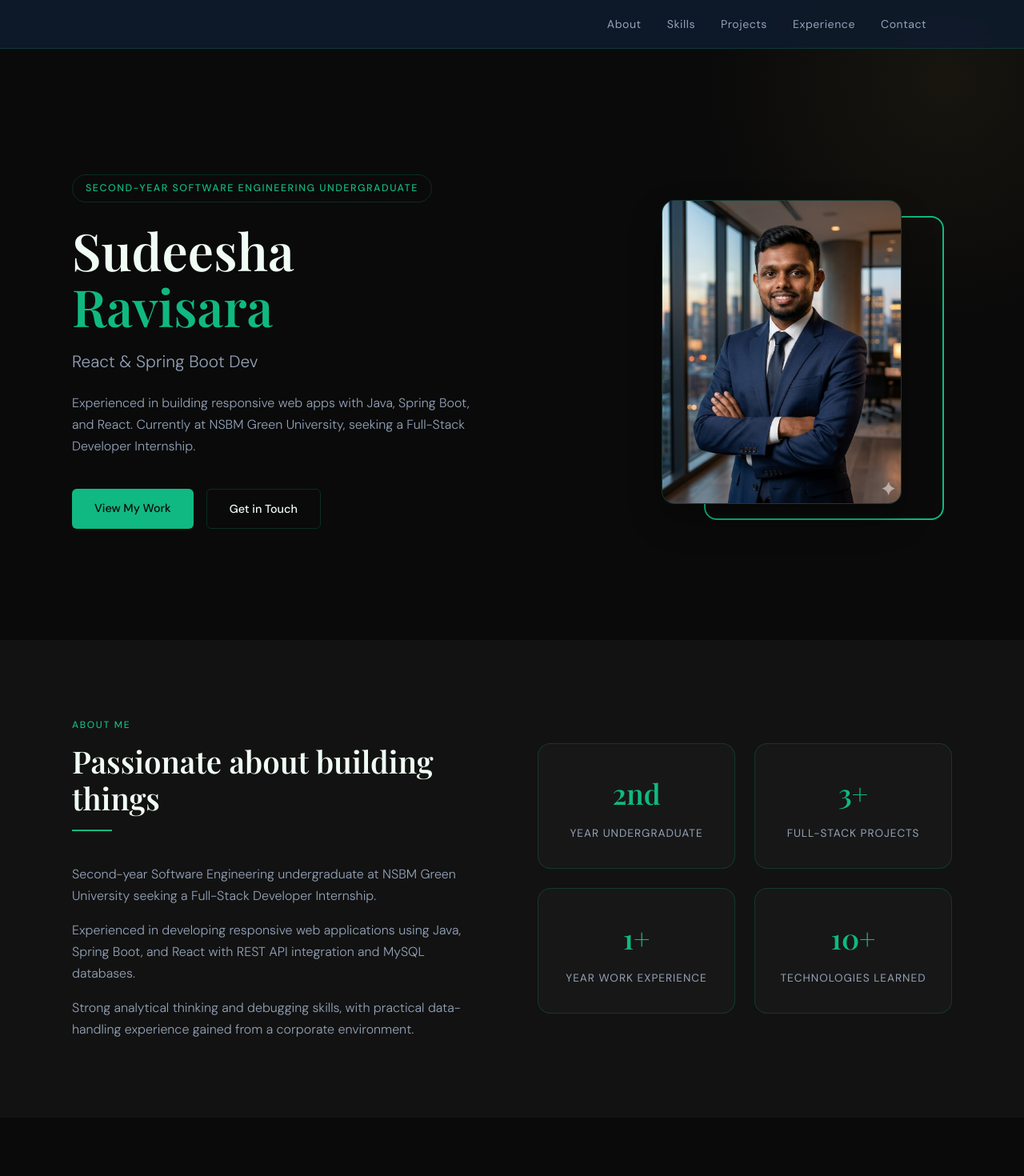
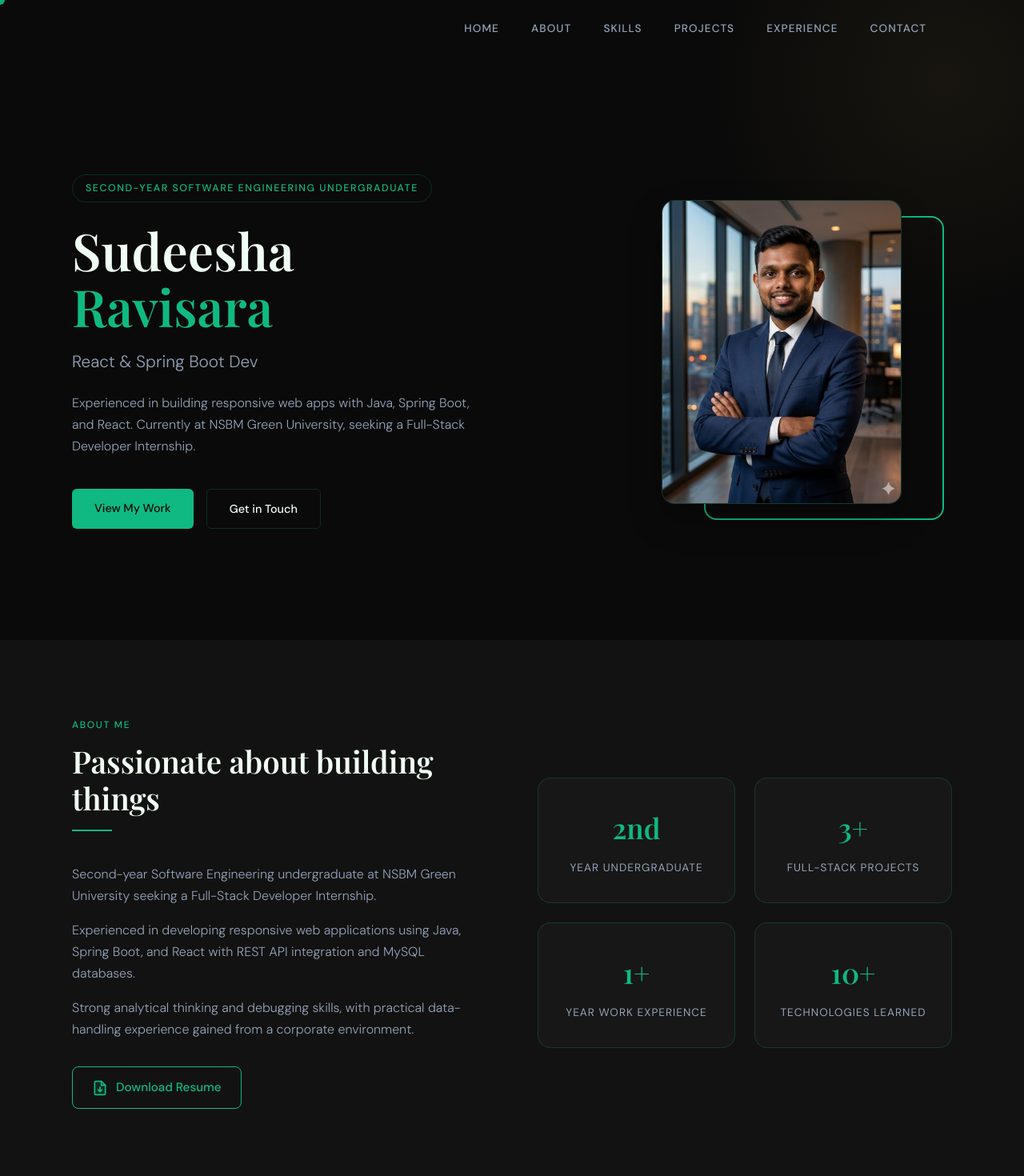
Before and after one commit to sudeesharavisara2-sys/My-Portfolio, a React (Create React App) app in the folder portfolio/client/: page / in a window 1280 px wide. Shown: the top 1470 px of the page at 80% size. Built offline with nearby package versions, Linux system fonts and the light colour scheme; no server answers.

Commit message:
Update Navbar

```diff
--- a/portfolio/client/src/components/About.jsx
+++ b/portfolio/client/src/components/About.jsx
@@ -3,23 +3,29 @@ import SectionHeader from './SectionHeader';
 import FadeIn from './FadeIn';
 
 export default function About({ data }) {
-  // State to track if the screen is mobile-sized
   const [isMobile, setIsMobile] = useState(false);
+  // State for custom cursor position
+  const [mousePos, setMousePos] = useState({ x: 0, y: 0 });
+  const [isPointerHovering, setIsPointerHovering] = useState(false);
 
   useEffect(() => {
     const handleResize = () => {
-      // Sets to true if screen width is 768px or less (standard tablet/mobile breakpoint)
       setIsMobile(window.innerWidth <= 768);
     };
 
-    // Check screen size on initial load
+    // Custom cursor movement tracker
+    const handleMouseMove = (event) => {
+      setMousePos({ x: event.clientX, y: event.clientY });
+    };
+
     handleResize();
+    window.addEventListener('resize', handleResize);
+    window.addEventListener('mousemove', handleMouseMove);
 
-    // Add event listener to handle screen resizing dynamically
-    window.addEventListener('resize', handleResize);
-
-    // Clean up the event listener when component unmounts
-    return () => window.removeEventListener('resize', handleResize);
+    return () => {
+      window.removeEventListener('resize', handleResize);
+      window.removeEventListener('mousemove', handleMouseMove);
+    };
   }, []);
 
   const customStats = [
@@ -30,15 +36,27 @@ export default function About({ data }) {
   ];
 
   return (
-    // Adjusted padding for mobile screens to look cleaner
-    <section id="about" style={{ padding: isMobile ? '4rem 1rem' : '6rem 2rem', background: 'var(--navy2)' }}>
+    <section id="about" style={{ padding: isMobile ? '4rem 1rem' : '6rem 2rem', background: 'var(--navy2)', position: 'relative', cursor: 'none' }}>
+
+      {/* Custom Cursor Element */}
+      {!isMobile && (
+        <div style={{
+          position: 'fixed',
+          top: 0,
+          left: 0,
+          width: isPointerHovering ? '30px' : '12px',
+          height: isPointerHovering ? '30px' : '12px',
+          borderRadius: '50%',
+          backgroundColor: 'var(--gold)',
+          pointerEvents: 'none',
+          zIndex: 9999,
+          transform: `translate(${mousePos.x - (isPointerHovering ? 15 : 6)}px, ${mousePos.y - (isPointerHovering ? 15 : 6)}px)`,
+          transition: 'width 0.2s, height 0.2s, transform 0.1s',
+          mixBlendMode: 'difference'
+        }} />
+      )}
+
       <div style={{ maxWidth: 1100, margin: '0 auto' }}>
-
-        {/*
-          Main Layout Grid:
-          - Mobile: Stacked vertically (1 column)
-          - Desktop: Side-by-side (2 columns)
-        */}
         <div style={{
           display: 'grid',
           gridTemplateColumns: isMobile ? '1fr' : '1fr 1fr',
@@ -46,7 +64,6 @@ export default function About({ data }) {
           alignItems: 'center'
         }}>
 
-          {/* Left Column: Text Content */}
           <div>
             <FadeIn delay={0}>
               <SectionHeader label="About Me" title={"Passionate about\nbuilding things"} />
@@ -62,20 +79,60 @@ export default function About({ data }) {
               </p>
             </FadeIn>
             <FadeIn delay={250}>
-              <p style={{ color: 'var(--muted)', fontWeight: 300 }}>
+              <p style={{ color: 'var(--muted)', marginBottom: '2rem', fontWeight: 300 }}>
                 Strong analytical thinking and debugging skills, with practical data-handling experience gained from a corporate environment.
               </p>
             </FadeIn>
+
+            {/* CV Download Button with Cursor Trigger & Color Updates */}
+            <FadeIn delay={300}>
+              <a
+                href="/Sudeesha-Resume.pdf"
+                target="_blank"
+                rel="noreferrer"
+                download="Sudeesha-Resume.pdf"
+                style={{
+                  display: 'inline-flex',
+                  alignItems: 'center',
+                  gap: '10px',
+                  background: 'transparent',
+                  color: 'var(--gold)',
+                  border: '1px solid var(--gold)',
+                  borderRadius: '8px',
+                  padding: '0.8rem 1.5rem',
+                  fontSize: '0.95rem',
+                  fontWeight: '500',
+                  textDecoration: 'none',
+                  transition: 'all 0.2s ease-in-out',
+                  cursor: 'none' // Hide default cursor over button
+                }}
+                onMouseEnter={(e) => {
+                  e.currentTarget.style.background = 'var(--gold)'; // Fills background with solid gold
+                  e.currentTarget.style.color = 'var(--navy)';       // Switches text/icon color to dark navy
+                  e.currentTarget.style.transform = 'translateY(-2px)';
+                  setIsPointerHovering(true);
+                }}
+                onMouseLeave={(e) => {
+                  e.currentTarget.style.background = 'transparent'; // Resets background to transparent
+                  e.currentTarget.style.color = 'var(--gold)';       // Resets text/icon color back to gold
+                  e.currentTarget.style.transform = 'translateY(0)';
+                  setIsPointerHovering(false);
+                }}
+              >
+                <svg width="20" height="20" viewBox="0 0 24 24" fill="none" stroke="currentColor" strokeWidth="2" strokeLinecap="round" strokeLinejoin="round">
+                  <path d="M14 2H6a2 2 0 0 0-2 2v16a2 2 0 0 0 2 2h12a2 2 0 0 0 2-2V8L14 2Z" fill="currentColor" fillOpacity="0.15" />
+                  <path d="M14 2v6h6" />
+                  <line x1="12" y1="11" x2="12" y2="17" />
+                  <path d="M9 14.5l3 3 3-3" />
+                </svg>
+                Download Resume
+              </a>
+            </FadeIn>
           </div>
 
-          {/*
-            Right Column: Stats Grid
-            - Changed 'from' direction to 'bottom' on mobile to prevent unwanted horizontal page stretching.
-          */}
           <FadeIn delay={150} from={isMobile ? "bottom" : "right"}>
             <div style={{
               display: 'grid',
-              // Cards layout: 1 column on mobile to prevent text overlapping, 2 columns on desktop
               gridTemplateColumns: isMobile ? '1fr' : '1fr 1fr',
               gap: '1.5rem'
             }}>
@@ -86,7 +143,6 @@ export default function About({ data }) {
                     background: 'var(--card)',
                     border: '1px solid var(--border)',
                     borderRadius: 16,
-                    // Reduced padding for mobile so cards don't take too much vertical space
                     padding: isMobile ? '1.5rem 1rem' : '2rem 1.5rem',
                     textAlign: 'center',
                     transition: 'transform 0.3s ease'
@@ -94,7 +150,6 @@ export default function About({ data }) {
                 >
                   <div style={{
                     fontFamily: "'Playfair Display', serif",
-                    // Slightly scaled down the font size for smaller mobile screens
                     fontSize: isMobile ? '1.8rem' : '2.2rem',
                     color: 'var(--gold)',
                     fontWeight: 600
--- a/portfolio/client/src/components/Navbar.jsx
+++ b/portfolio/client/src/components/Navbar.jsx
@@ -2,7 +2,7 @@ import React, { useState, useEffect } from 'react';
 
 const links = ['About', 'Skills', 'Projects', 'Experience', 'Contact'];
 
-export default function Navbar() {
+export default function Navbar({ setIsPointerHovering }) {
   const [scrolled, setScrolled] = useState(false);
 
   useEffect(() => {
@@ -14,21 +14,76 @@ export default function Navbar() {
   return (
     <nav style={{
       position: 'fixed', top: 0, left: 0, right: 0, zIndex: 100,
-      background: scrolled ? 'rgba(15,28,46,0.97)' : 'rgba(15,28,46,0.85)',
-      backdropFilter: 'blur(10px)',
-      borderBottom: '1px solid var(--border)',
-      transition: 'background 0.3s',
+      background: scrolled ? 'var(--navy2)' : 'transparent',
+      backdropFilter: scrolled ? 'blur(12px)' : 'none',
+      borderBottom: scrolled ? '1px solid var(--border)' : '1px solid transparent',
+      boxShadow: scrolled ? '0 10px 30px -10px rgba(2, 12, 27, 0.7)' : 'none',
+      transition: 'all 0.3s ease-in-out',
     }}>
-      <div style={{ maxWidth: 1100, margin: '0 auto', padding: '0 2rem', display: 'flex', alignItems: 'center', justifyContent: 'flex-end', height: 60 }}>
+      <div style={{
+        maxWidth: 1100,
+        margin: '0 auto',
+        padding: '0 2rem',
+        display: 'flex',
+        alignItems: 'center',
+        justifyContent: 'flex-end', // Aligns the entire menu container to the right side
+        height: 70
+      }}>
 
+        {/* Navigation Links List */}
+        <ul style={{ display: 'flex', gap: '2.5rem', listStyle: 'none', margin: 0, padding: 0, alignItems: 'center' }}>
 
+          {/* Home Link - Placed inside the list so it aligns perfectly next to 'About' */}
+          <li>
+            <a
+              href="#hero"
+              style={{
+                color: 'var(--muted)',
+                fontSize: '0.85rem',
+                fontWeight: '500',
+                letterSpacing: '0.08em',
+                textTransform: 'uppercase',
+                textDecoration: 'none',
+                transition: 'all 0.2s ease',
+                cursor: 'none'
+              }}
+              onMouseEnter={e => {
+                e.target.style.color = 'var(--gold)';
+                if (setIsPointerHovering) setIsPointerHovering(true);
+              }}
+              onMouseLeave={e => {
+                e.target.style.color = 'var(--muted)';
+                if (setIsPointerHovering) setIsPointerHovering(false);
+              }}
+            >
+              Home
+            </a>
+          </li>
 
-        <ul style={{ display: 'flex', gap: '2rem', listStyle: 'none' }}>
+          {/* Dynamic Section Links */}
           {links.map(l => (
             <li key={l}>
-              <a href={`#${l.toLowerCase()}`} style={{ color: 'var(--muted)', fontSize: '0.88rem', letterSpacing: '0.04em', transition: 'color 0.2s' }}
-                onMouseEnter={e => e.target.style.color = 'var(--gold)'}
-                onMouseLeave={e => e.target.style.color = 'var(--muted)'}>
+              <a
+                href={`#${l.toLowerCase()}`}
+                style={{
+                  color: 'var(--muted)',
+                  fontSize: '0.85rem',
+                  fontWeight: '500',
+                  letterSpacing: '0.08em',
+                  textTransform: 'uppercase',
+                  textDecoration: 'none',
+                  transition: 'all 0.2s ease',
+                  cursor: 'none'
+                }}
+                onMouseEnter={e => {
+                  e.target.style.color = 'var(--gold)';
+                  if(setIsPointerHovering) setIsPointerHovering(true);
+                }}
+                onMouseLeave={e => {
+                  e.target.style.color = 'var(--muted)';
+                  if(setIsPointerHovering) setIsPointerHovering(false);
+                }}
+              >
                 {l}
               </a>
             </li>
```
